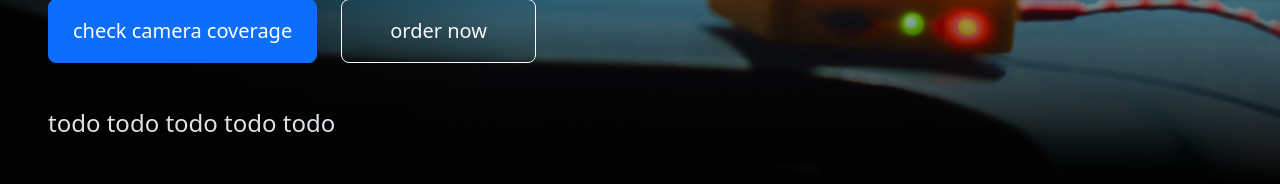
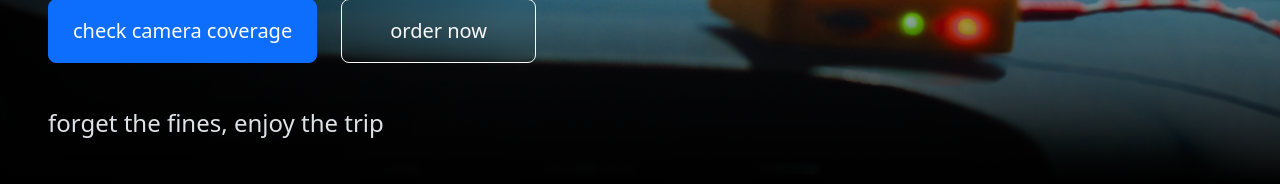
Before and after one commit to IvanVnucec/decameron-web, a Python web app: template templates/index.html in a window 1280 px wide. Shown: the part 617-801 px from the top of the page. Run offline with Jinja, Linux system fonts and the light colour scheme; the template is opened without the code that fills it, so the values that code supplies are empty; grey boxes labelled with a size stand in for pictures from a placeholder-image service; some libraries are stand-ins or nearby versions.

Commit message:
add slogan

```diff
--- a/templates/index.html
+++ b/templates/index.html
@@ -74,8 +74,8 @@
             <a href="camera-coverage" class="btn btn-primary btn-lg px-4 py-3">check camera coverage</a>
             <a href="shop" class="btn btn-outline-light btn-lg px-5 py-3" style="backdrop-filter: blur(8px);">order now</a>
         </div>
-        <div class="d-none d-md-block fs-4 lh-1 text-center text-md-start">todo todo todo todo todo</div>
-        <div class="d-md-none fs-6 lh-1 text-center text-md-start">todo todo todo todo todo</div>
+        <div class="d-none d-md-block fs-4 lh-1 text-center text-md-start">forget the fines, enjoy the trip</div>
+        <div class="d-md-none fs-6 lh-1 text-center text-md-start">forget the fines, enjoy the trip</div>
     </div>
 </div>
 
```
